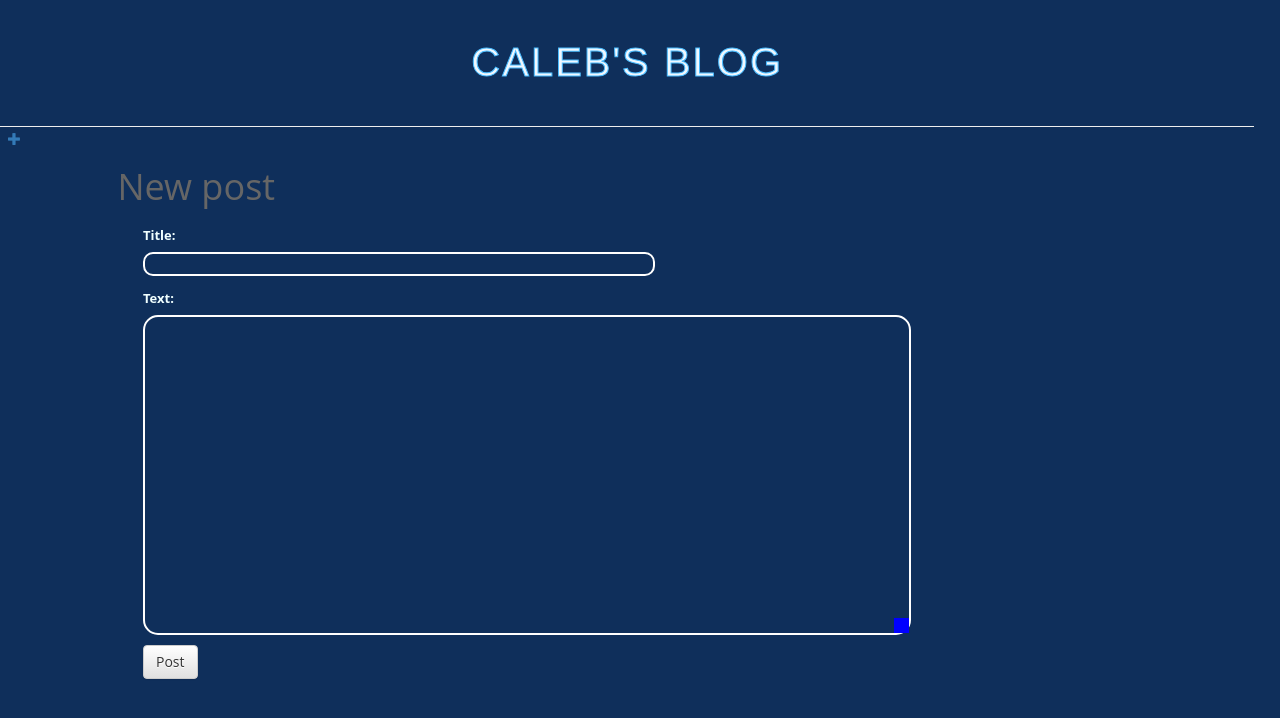
After one commit to calebdsouza/Blog-Website-Django, a Django app: page /post/new/ in a window 1280 px wide. The commit adds this page. Shown: the top 718 px of the page. Run offline with Django 3.2, Linux system fonts and the light colour scheme; the visitor is signed in with stand-in values (Sample User, id 1); some libraries are stand-ins or nearby versions.

Commit message:
Added a way to add new posts and edit old posts

```diff
--- /dev/null
+++ b/blogsite/forms.py
@@ -0,0 +1,14 @@
+from django import forms
+from django.forms import ModelForm, TextInput, Textarea
+
+from .models import Post
+
+class PostForm(ModelForm):
+
+    class Meta:
+        model = Post
+        fields = ('title', 'text',)
+        widgets = {
+                    'title': TextInput(attrs={'class': 'form-title-input'}),
+                    'text': Textarea(attrs={'class': "form-text-input"}),
+                    }
--- a/blogsite/static/CSS/blog.css
+++ b/blogsite/static/CSS/blog.css
@@ -133,6 +133,7 @@ h1 a:hover {
     border-radius: 25px;
     padding: 0 3vw;
     margin: 3vh 0;
+    width: 80vw!important;
 }
 
 p {
@@ -142,3 +143,34 @@ p {
 .container {
     margin: 0 8vw !important;
 }
+.glyphicon-plus {
+    margin-top: -2vh !important;
+    margin-left: 1vh !important;
+}
+
+form {
+    margin: 2vh 2vw;
+}
+
+.form-title-input {
+    background: transparent;
+    border: 2px solid white;
+    border-radius: 10px;
+    color: rgb(0, 183, 255);
+    height: 3vh;
+    width: 40vw;
+}
+label {
+    position: relative;
+    display: block;
+    width: 100vw !important ;
+}
+.form-text-input {
+    background: transparent;
+    border: 2px solid white;
+    border-radius: 15px;
+    color: rgb(0, 183, 255);
+    height: 40vh;
+    width: 60vw;
+
+}
--- a/blogsite/templates/blog/base.html
+++ b/blogsite/templates/blog/base.html
@@ -2,6 +2,8 @@
 <html>
     <head>
         <link rel="shortcut icon" href="{% static 'Images/bear.png'%}">
+        <link rel="stylesheet" href="//maxcdn.bootstrapcdn.com/bootstrap/3.2.0/css/bootstrap.min.css">
+        <link rel="stylesheet" href="//maxcdn.bootstrapcdn.com/bootstrap/3.2.0/css/bootstrap-theme.min.css">
         <link rel="stylesheet" href="{% static 'CSS/blog.css' %}"/>
         <title>Caleb D&#8217;Souza&#8482; - Blog</title>
     </head>
@@ -9,6 +11,9 @@
     <div class="page-header">
         <h1><a id="header" href="/">Caleb's Blog</a></h1>
     </div>
+    {% if user.is_authenticated %}
+        <a href="{% url 'post_new' %}" class="top-menu"><span class="glyphicon glyphicon-plus"></span></a>
+    {% endif %}
     <div class="content container">
         <div class="row">
             <div class="col-md-8">
--- a/blogsite/templates/blog/post_detail.html
+++ b/blogsite/templates/blog/post_detail.html
@@ -1,7 +1,10 @@
 {% extends 'blog/base.html' %}
 
 {% block content %}
-    <div class="post">
+    <div class="post" style = "border: none;">
+
+            <a class="btn btn-default" href="{% url 'post_edit' pk=post.pk %}"><span class="glyphicon glyphicon-pencil"></span></a>
+
         <h1>{{ post.title }}</h1>
         {% if post.published_date %}
             <div class="date">
--- /dev/null
+++ b/blogsite/templates/blog/post_edit.html
@@ -0,0 +1,9 @@
+{% extends 'blog/base.html' %}
+
+{% block content %}
+    <h1>New post</h1>
+    <form method="POST" class="post-form">{% csrf_token %}
+        {{ form.as_p }}
+        <button type="submit" class="save btn btn-default">Post</button>
+    </form>
+{% endblock %}
--- a/blogsite/urls.py
+++ b/blogsite/urls.py
@@ -4,4 +4,7 @@ from . import views
 urlpatterns = [
     url(r'^$', views.post_list, name='post_list'),
     url(r'^post/(?P<pk>\d+)/$', views.post_detail, name='post_detail'),
+    url(r'^post/new/$', views.post_new, name='post_new'),
+    url(r'^post/(?P<pk>\d+)/edit/$', views.post_edit, name='post_edit'),
+
 ]
--- a/blogsite/views.py
+++ b/blogsite/views.py
@@ -1,6 +1,7 @@
-from django.shortcuts import render, get_object_or_404
+from django.shortcuts import render, get_object_or_404, redirect
 from django.utils import timezone
 from .models import Post
+from .forms import PostForm
 
 
 def post_list(request):
@@ -10,3 +11,30 @@ def post_list(request):
 def post_detail(request, pk):
     post = get_object_or_404(Post, pk=pk)
     return render(request, 'blog/post_detail.html', {'post': post})
+
+def post_new(request):
+    if request.method == "POST":
+        form = PostForm(request.POST)
+        if form.is_valid():
+            post = form.save(commit=False)
+            post.author = request.user
+            post.published_date = timezone.now()
+            post.save()
+            return redirect('post_detail', pk=post.pk)
+    else:
+        form = PostForm()
+    return render(request, 'blog/post_edit.html', {'form': form})
+
+def post_edit(request, pk):
+    post = get_object_or_404(Post, pk=pk)
+    if request.method == "POST":
+        form = PostForm(request.POST, instance=post)
+        if form.is_valid():
+            post = form.save(commit=False)
+            post.author = request.user
+            post.published_date = timezone.now()
+            post.save()
+            return redirect('post_detail', pk=post.pk)
+    else:
+        form = PostForm(instance=post)
+    return render(request, 'blog/post_edit.html', {'form': form})
```
